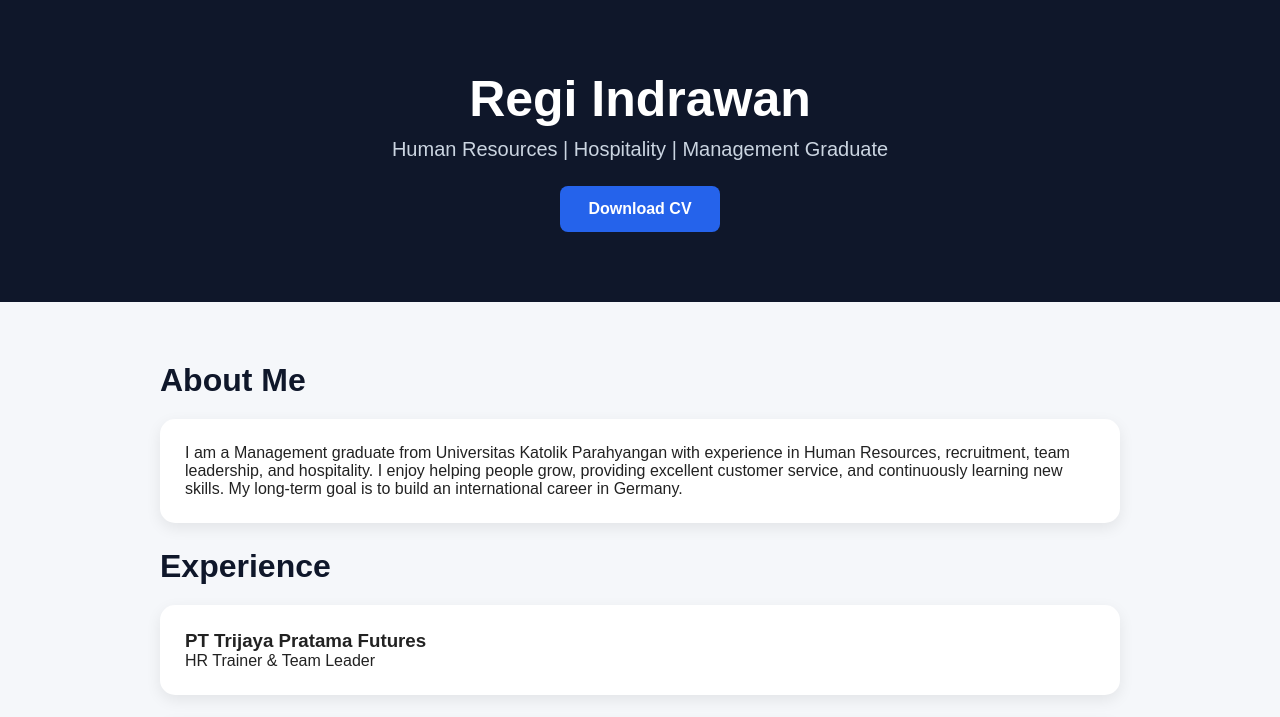
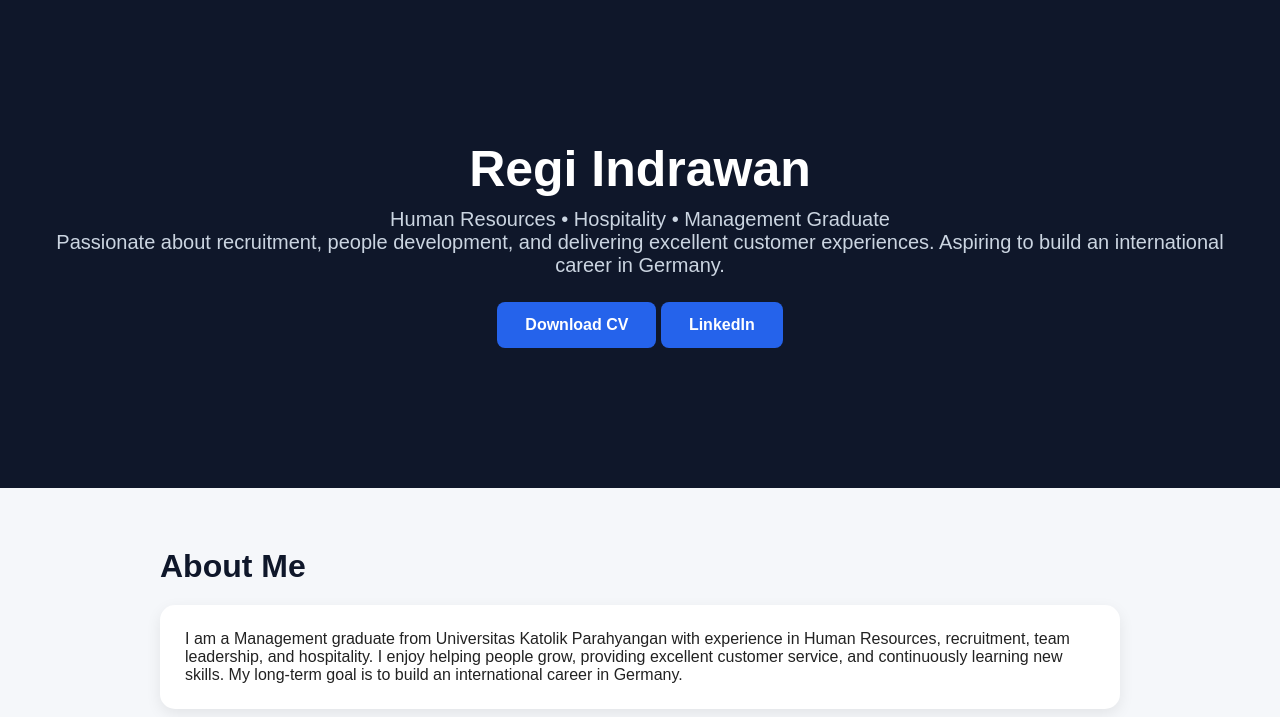
Before and after one commit to regiindrawan/regiindrawan.github.io, a plain HTML site: page index.html in a window 1280 px wide. Shown: the top 717 px of the page. Drawn offline with Linux system fonts and the light colour scheme.

Commit message:
Update index.html

```diff
--- a/index.html
+++ b/index.html
@@ -12,11 +12,31 @@
 
 <header>
 
-<h1>Regi Indrawan</h1>
+<header>
 
-<p>Human Resources | Hospitality | Management Graduate</p>
+    <h1>Regi Indrawan</h1>
 
-<a class="button" href="#">Download CV</a>
+    <p class="subtitle">
+        Human Resources • Hospitality • Management Graduate
+    </p>
+
+    <p class="description">
+        Passionate about recruitment, people development, and delivering excellent customer experiences. Aspiring to build an international career in Germany.
+    </p>
+
+    <div class="buttons">
+
+        <a class="button" href="#">
+            Download CV
+        </a>
+
+        <a class="button secondary" href="#">
+            LinkedIn
+        </a>
+
+    </div>
+
+</header>
 
 </header>
 
```
